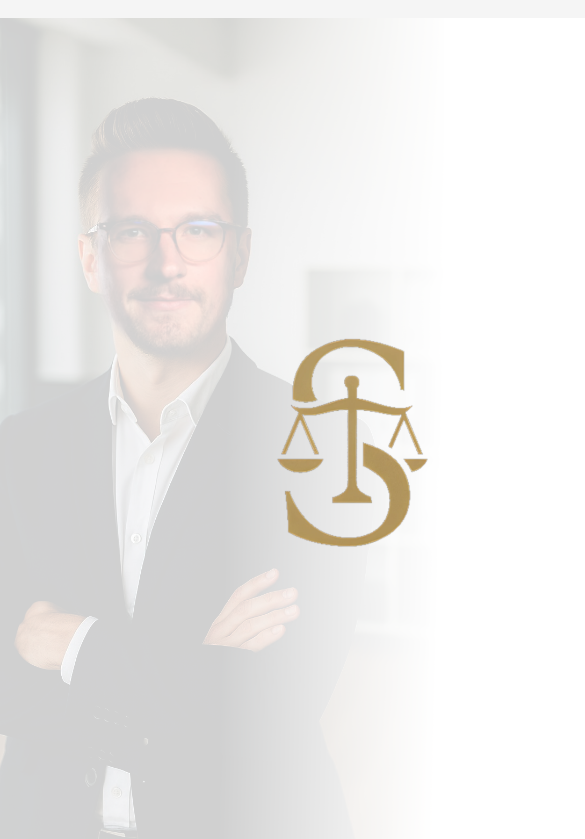
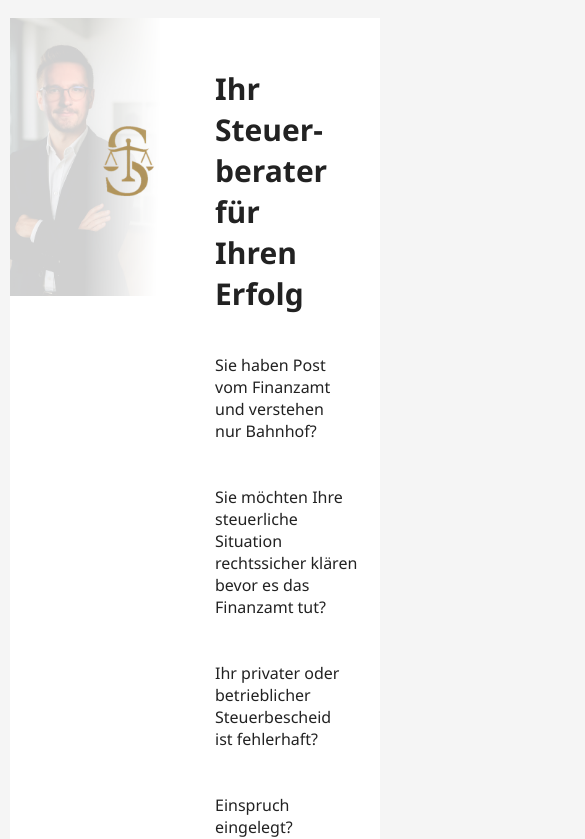
Before and after one commit to StB-Schreiner/Steuerberater-Christian-Schreiner, a plain HTML site: page index.html in a window 390 px wide. Shown: the top 839 px of the page, 585 px wide, since content can reach past the window. Drawn offline with Linux system fonts and the light colour scheme.

Commit message:
Add files via upload

```diff
--- a/index.html
+++ b/index.html
@@ -3,12 +3,11 @@
 <head>
   <meta charset="UTF-8" />
   <meta name="format-detection" content="telephone=no">
-   <meta name="viewport" content="width=1100, user-scalable=yes" />
+  <meta name="viewport" content="width=device-width, initial-scale=1.0" />
   <title>Steuerberater Christian Schreiner</title>
   <style>
     html {
       scroll-behavior: smooth;
-overflow-x: auto;
     }
     * {
       box-sizing: border-box;
@@ -18,14 +17,14 @@ overflow-x: auto;
       margin: 0;
       font-family: 'Segoe UI', sans-serif;
       background-color: #f5f5f5;
-min-width: 1100px;
-  overflow-x: auto;
     }
+
     .wrapper {
-      width: 1100px;
+      max-width: 1100px;
       margin: 0 auto;
-  min-width: 1100px;
+      padding: 0 20px;
     }
+
     header {
       display: flex;
       flex-wrap: nowrap;
@@ -59,6 +58,7 @@ min-width: 1100px;
       text-decoration: none;
       border-radius: 4px;
     }
+
     section, footer {
       padding: 40px 20px;
     }
@@ -91,6 +91,7 @@ min-width: 1100px;
     .card h3 {
       color: #fff;
     }
+
     footer {
       background: #fff;
       text-align: center;
@@ -114,12 +115,41 @@ min-width: 1100px;
       box-shadow: 0 0 10px rgba(0,0,0,0.1);
       text-align: left;
     }
+
+    /* ===== RESPONSIVE ANPASSUNGEN (smartphone, tablets) ===== */
     @media (max-width: 1099px) {
-  html {
-    transform: scale(calc(100vw / 1100));
-    transform-origin: top left;
-    width: 1100px;
-    overflow-x: hidden;
+      .wrapper {
+        padding: 0 10px;
+      }
+
+      /* Header bleibt wie auf Desktop */
+      header {
+        flex-direction: row;
+        flex-wrap: nowrap;
+      }
+      header .text {
+        padding: 30px 20px;
+      }
+
+      .cards {
+        flex-direction: column;
+      }
+      .card {
+        flex: 1 1 100%;
+      }
+
+      section[style*="display: flex"] {
+        flex-direction: column !important;
+      }
+      section[style*="display: flex"] > div,
+      section[style*="display: flex"] img {
+        width: 100% !important;
+        flex: none !important;
+        padding: 20px !important;
+      }
+
+      header h1 {
+        font-size: 30px;
       }
     }
   </style>
@@ -168,7 +198,7 @@ min-width: 1100px;
     <div style="height: 18px;"></div>
 
     <section class="block" style="
-      background: linear-gradient(rgba(255, 255, 255, 0.9), rgba(255, 255, 255, 0.9)), url('hintergrund-wasserzeichen.jpg') no-repeat center center;
+      background: linear-gradient(rgba(255,255,255,0.9), rgba(255,255,255,0.9)), url('hintergrund-wasserzeichen.jpg') no-repeat center center;
       background-size: cover;
       color: #000;
       padding: 40px;
@@ -245,6 +275,7 @@ min-width: 1100px;
     <p>Ich behalte mir vor, diese Datenschutzerklärung anzupassen, um sie an aktuelle rechtliche Anforderungen oder Änderungen meiner Leistungen anzupassen. Die jeweils aktuelle Version ist auf dieser Website abrufbar.</p>
   </section>
 
+
     <script>
       const btn = document.getElementById('showDatenschutz');
       const datenschutz = document.getElementById('datenschutzerklaerung');
```
Lines whose indentation alone changed are shown as unchanged.
